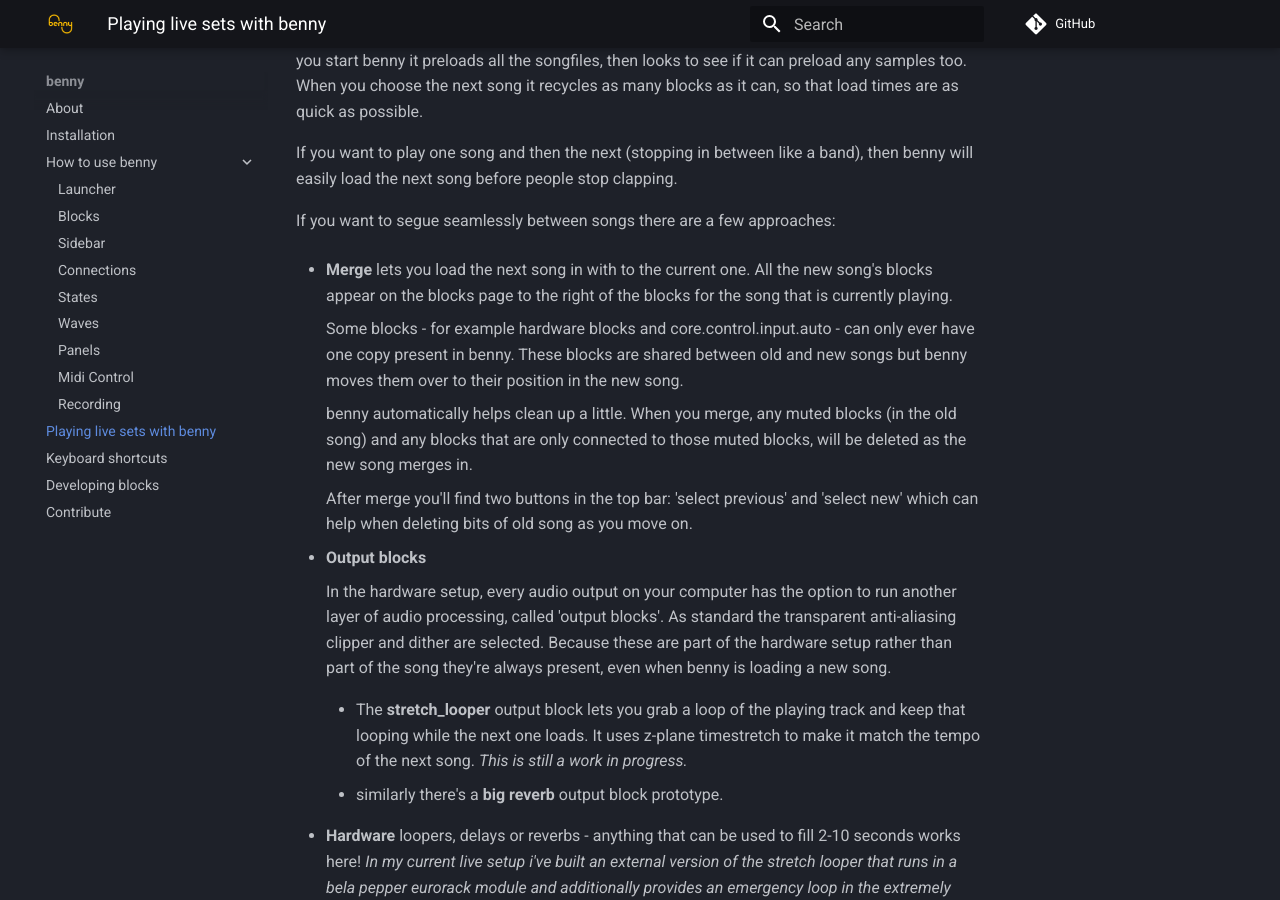
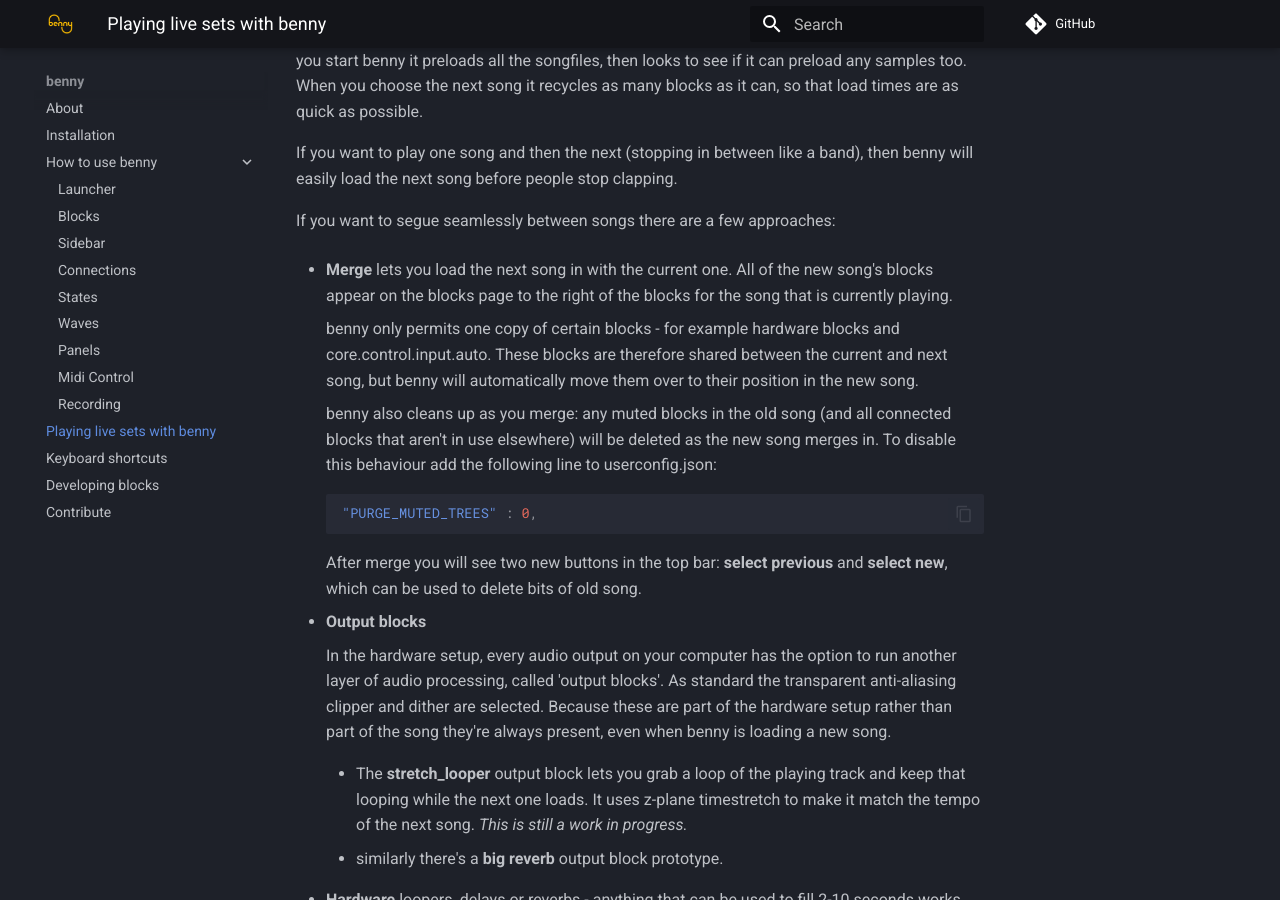
Before and after one commit to playbenny/benny_manual, an MkDocs documentation site: the page built from docs/live_sets.md, in a window 1280 px wide and 900 px high, scrolled down 308 px. Built offline with MkDocs 1.6.1 and Material for MkDocs 9.7.7, drawn with Linux system fonts in a browser that asks for light colours; comment, search, counter and statistics services are not loaded.

Commit message:
Update live_sets.md

````diff
--- a/docs/live_sets.md
+++ b/docs/live_sets.md
@@ -10,13 +10,17 @@
 
 If you want to segue seamlessly between songs there are a few approaches:
 
-- **Merge** lets you load the next song in with to the current one. All the new song's blocks appear on the blocks page to the right of the blocks for the song that is currently playing.
+- **Merge** lets you load the next song in with the current one. All of the new song's blocks appear on the blocks page to the right of the blocks for the song that is currently playing.
 
-    Some blocks - for example hardware blocks and core.control.input.auto - can only ever have one copy present in benny. These blocks are shared between old and new songs but benny moves them over to their position in the new song.
+    benny only permits one copy of certain blocks - for example hardware blocks and core.control.input.auto. These blocks are therefore shared between the current and next song, but benny will automatically move them over to their position in the new song.
 
-    benny automatically helps clean up a little. When you merge, any muted blocks (in the old song) and any blocks that are only connected to those muted blocks, will be deleted as the new song merges in.
+    benny also cleans up as you merge: any muted blocks in the old song (and all connected blocks that aren't in use elsewhere) will be deleted as the new song merges in. To disable this behaviour add the following line to userconfig.json:
 
-    After merge you'll find two buttons in the top bar: 'select previous' and 'select new' which can help when deleting bits of old song as you move on.
+    ```json
+    "PURGE_MUTED_TREES" : 0,
+    ```
+
+    After merge you will see two new buttons in the top bar: **select previous** and **select new**, which can be used to delete bits of old song.
 
 - **Output blocks**
 
````
